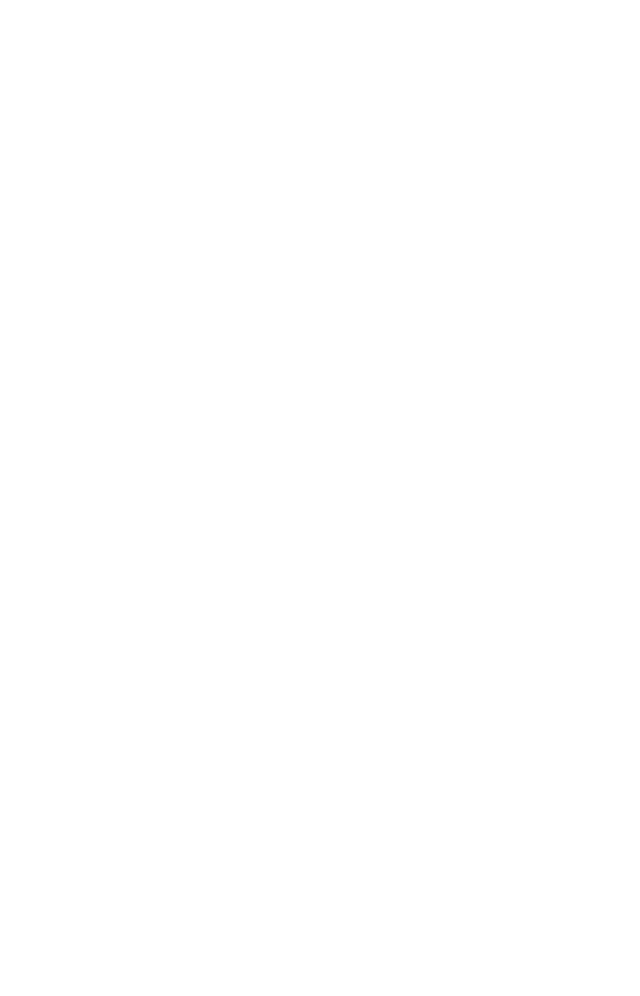
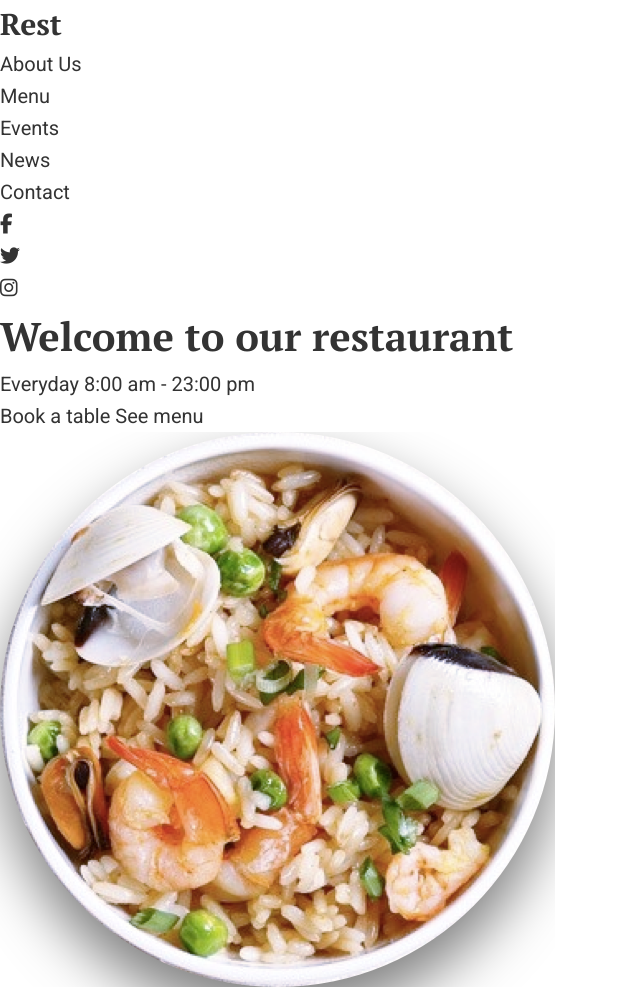
Before and after one commit to terryheewonkim/Restaurant-Landing-Page, a plain HTML site: page index.html in a window 1280 px wide. Shown: the whole page, without its empty margins (0-640 px from the left). Before the commit the page ends 800 px from the top, so only its background shows below. Drawn offline with Linux system fonts and the light colour scheme.

Commit message:
Update landing header HTML

```diff
--- a/index.html
+++ b/index.html
@@ -5,7 +5,62 @@
     <meta http-equiv="X-UA-Compatible" content="IE=edge" />
     <meta name="viewport" content="width=device-width, initial-scale=1.0" />
     <title>Restaurant</title>
+    <link rel="preconnect" href="https://fonts.gstatic.com" />
+    <link
+      href="https://fonts.googleapis.com/css2?family=PT+Serif:wght@400;700&family=Roboto:wght@300;400;700&display=swap"
+      rel="stylesheet"
+    />
+    <script
+      src="https://kit.fontawesome.com/1a601f6e6d.js"
+      crossorigin="anonymous"
+    ></script>
     <link rel="stylesheet" href="style.css" />
   </head>
-  <body></body>
+  <body>
+    <!-- LANDING HEADER -->
+    <header>
+      <nav>
+        <div class="logo">
+          <h2>Rest</h2>
+        </div>
+        <!-- Burger icon -->
+        <div class="burger">
+          <div class="line1"></div>
+          <div class="line2"></div>
+          <div class="line3"></div>
+        </div>
+        <!-- Burger menu -->
+        <ul class="nav-links">
+          <li><a href="#">About Us</a></li>
+          <li><a href="#">Menu</a></li>
+          <li><a href="#">Events</a></li>
+          <li><a href="#">News</a></li>
+          <li><a href="#">Contact</a></li>
+        </ul>
+        <!-- Socials only for desktop -->
+        <div class="socials">
+          <ul class="social-links">
+            <li>
+              <a href="#"><i class="fab fa-facebook-f"></i></a>
+            </li>
+            <li>
+              <a href="#"><i class="fab fa-twitter"></i></a>
+            </li>
+            <li>
+              <a href="#"><i class="fab fa-instagram"></i></a>
+            </li>
+          </ul>
+        </div>
+      </nav>
+      <div class="landing-info">
+        <h1>Welcome to our restaurant</h1>
+        <p>Everyday 8:00 am - 23:00 pm</p>
+        <div class="landing-links">
+          <a href="#" class="book-table">Book a table</a>
+          <a href="#" class="see-menu">See menu</a>
+        </div>
+        <img src="./assets/header-image.png" alt="" />
+      </div>
+    </header>
+  </body>
 </html>
--- a/style.css
+++ b/style.css
@@ -0,0 +1,78 @@
+/* RESET CSS */
+* {
+  box-sizing: border-box;
+  margin: 0;
+  padding: 0;
+}
+
+body {
+  font-family: "Roboto", sans-serif;
+  font-size: 20px;
+  line-height: 1.6;
+  color: #333;
+}
+
+h1,
+h2,
+h3,
+h4 {
+  font-family: "PT Serif", serif;
+}
+
+section,
+aside,
+footer {
+  padding: 16px 14px;
+}
+
+a {
+  color: inherit;
+  text-decoration: none;
+}
+
+button,
+input,
+textarea {
+  font-family: "Roboto";
+  font-size: 18px;
+  line-height: 1.3333333333;
+}
+
+button:focus,
+button:active,
+input:focus,
+input:active,
+textarea:focus,
+textarea:active {
+  outline: none;
+  box-shadow: none;
+}
+
+ul,
+ol,
+li,
+dl,
+dt,
+dd {
+  list-style-type: none;
+  padding-left: 0;
+  margin-left: 0;
+}
+
+/* MOBILE DESIGN */
+/* DESIGNED FOR 375px */
+
+/* UTILITIES */
+
+/**************************/
+/* LANDING HEADER SECTION */
+/**************************/
+
+/* DESKTOP DESIGN */
+/* DESIGNED FOR 1440px */
+
+/* UTILITIES */
+
+/**************************/
+/* LANDING HEADER SECTION */
+/**************************/
```
Also changed, not shown: assets/header-background.png (added), assets/header-image.png (added).
